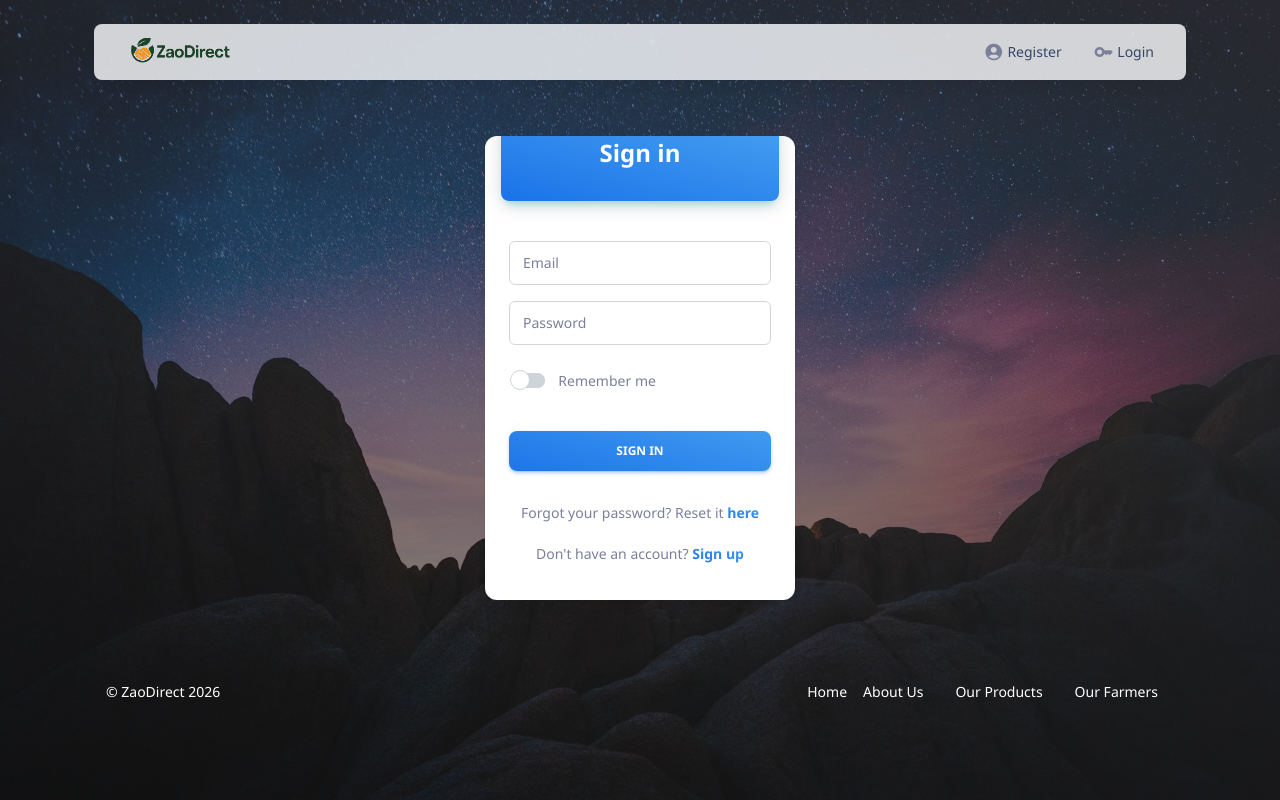
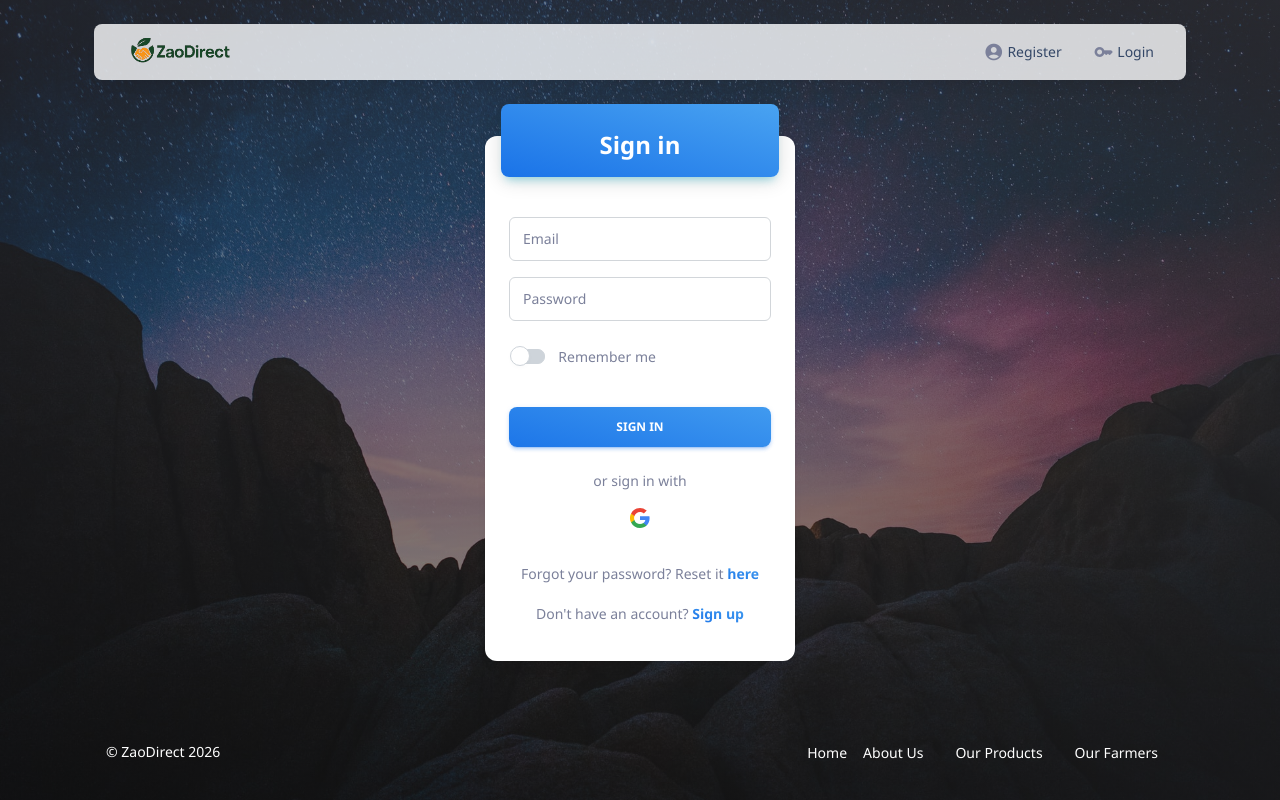
Before and after one commit to melcreates/ZaoDirect-2.0, a React (Create React App) app in the folder frontend/: page /auth/login in a window 1280 px wide. Built offline with nearby package versions, Linux system fonts and the light colour scheme; no server answers.

Commit message:
Google sign in/sign up fix

```diff
--- a/frontend/src/auth/login/index.js
+++ b/frontend/src/auth/login/index.js
@@ -6,6 +6,7 @@ import { Link } from "react-router-dom";
 // @mui material components
 import Card from "@mui/material/Card";
 import Switch from "@mui/material/Switch";
+import IconButton from "@mui/material/IconButton";
 
 // Material Dashboard 2 React components
 import MDBox from "components/MDBox";
@@ -18,6 +19,7 @@ import BasicLayoutLanding from "layouts/authentication/components/BasicLayoutLan
 
 // Images
 import bgImage from "assets/images/bg-sign-in-basic.jpeg";
+import googleLogo from "assets/images/small-logos/google-g.svg";
 
 import AuthService from "services/auth-service";
 import { AuthContext } from "context";
@@ -47,7 +49,7 @@ function Login() {
 
     const initializeGoogle = () => {
       if (!window.google?.accounts?.id) return;
-      if (window.__zaoGoogleInitialized) return;
+      if (!window.__zaoGoogleInitialized) {
         window.google.accounts.id.initialize({
           client_id: clientId,
           use_fedcm_for_prompt: false,
@@ -61,14 +63,6 @@ function Login() {
           },
         });
         window.__zaoGoogleInitialized = true;
-      const target = document.getElementById("google-signin-login");
-      if (target) {
-        target.innerHTML = "";
-        window.google.accounts.id.renderButton(target, {
-          type: "icon",
-          theme: "outline",
-          size: "large",
-        });
       }
     };
 
@@ -84,6 +78,18 @@ function Login() {
     script.onload = initializeGoogle;
     document.body.appendChild(script);
   }, []);
+
+  const handleGoogleClick = () => {
+    if (!process.env.REACT_APP_GOOGLE_CLIENT_ID) {
+      setGoogleError("Google sign in is not configured.");
+      return;
+    }
+    if (!window.google?.accounts?.id) {
+      setGoogleError("Google sign in is still loading. Please try again.");
+      return;
+    }
+    window.google.accounts.id.prompt();
+  };
 
   const changeHandler = (e) => {
     setInputs({
@@ -141,14 +147,14 @@ function Login() {
 
   return (
     <BasicLayoutLanding image={bgImage}>
-      <Card>
+      <Card sx={{ overflow: "visible" }}>
         <MDBox
           variant="gradient"
           bgColor="info"
           borderRadius="lg"
           coloredShadow="info"
           mx={2}
-          mt={-3}
+          mt={-4}
           p={2}
           mb={1}
           textAlign="center"
@@ -156,9 +162,6 @@ function Login() {
           <MDTypography variant="h4" fontWeight="medium" color="white" mt={1}>
             Sign in
           </MDTypography>
-          <MDBox mt={1} mb={1} display="flex" justifyContent="center" alignItems="center">
-            <div id="google-signin-login" />
-          </MDBox>
         </MDBox>
         <MDBox pt={4} pb={3} px={3}>
           <MDBox component="form" role="form" method="POST" onSubmit={submitHandler}>
@@ -210,6 +213,16 @@ function Login() {
                 sign in
               </MDButton>
             </MDBox>
+            <MDBox mt={2} mb={1} textAlign="center">
+              <MDTypography variant="button" color="text" fontWeight="regular">
+                or sign in with
+              </MDTypography>
+            </MDBox>
+            <MDBox mb={2} display="flex" justifyContent="center" alignItems="center">
+              <IconButton size="small" onClick={handleGoogleClick} aria-label="google-signin" sx={{ p: 0.5 }}>
+                <MDBox component="img" src={googleLogo} alt="Google" sx={{ width: 20, height: 20 }} />
+              </IconButton>
+            </MDBox>
             {credentialsErros && (
               <MDTypography variant="caption" color="error" fontWeight="light">
                 {credentialsErros}
--- a/frontend/src/auth/register/index.js
+++ b/frontend/src/auth/register/index.js
@@ -5,6 +5,7 @@ import { Link } from "react-router-dom";
 // @mui material components
 import Card from "@mui/material/Card";
 import Checkbox from "@mui/material/Checkbox";
+import IconButton from "@mui/material/IconButton";
 
 // Material Dashboard 2 React components
 import MDBox from "components/MDBox";
@@ -17,6 +18,7 @@ import CoverLayout from "layouts/authentication/components/CoverLayout";
 
 // Images
 import bgImage from "assets/images/bg-sign-up-cover.jpeg";
+import googleLogo from "assets/images/small-logos/google-g.svg";
 
 import AuthService from "services/auth-service";
 import { AuthContext } from "context";
@@ -113,7 +115,7 @@ function Register() {
 
     const initializeGoogle = () => {
       if (!window.google?.accounts?.id) return;
-      if (window.__zaoGoogleInitialized) return;
+      if (!window.__zaoGoogleInitialized) {
         window.google.accounts.id.initialize({
           client_id: clientId,
           use_fedcm_for_prompt: false,
@@ -127,14 +129,6 @@ function Register() {
           },
         });
         window.__zaoGoogleInitialized = true;
-      const target = document.getElementById("google-signup-register");
-      if (target) {
-        target.innerHTML = "";
-        window.google.accounts.id.renderButton(target, {
-          type: "icon",
-          theme: "outline",
-          size: "large",
-        });
       }
     };
 
@@ -151,16 +145,28 @@ function Register() {
     document.body.appendChild(script);
   }, []);
 
+  const handleGoogleClick = () => {
+    if (!process.env.REACT_APP_GOOGLE_CLIENT_ID) {
+      setGoogleError("Google sign up is not configured.");
+      return;
+    }
+    if (!window.google?.accounts?.id) {
+      setGoogleError("Google sign up is still loading. Please try again.");
+      return;
+    }
+    window.google.accounts.id.prompt();
+  };
+
   return (
     <CoverLayout image={bgImage}>
-      <Card>
+      <Card sx={{ overflow: "visible" }}>
         <MDBox
           variant="gradient"
           bgColor="info"
           borderRadius="lg"
           coloredShadow="success"
           mx={2}
-          mt={-3}
+          mt={-4}
           p={3}
           mb={1}
           textAlign="center"
@@ -292,7 +298,9 @@ function Register() {
               </MDTypography>
             </MDBox>
             <MDBox mb={2} display="flex" justifyContent="center" alignItems="center">
-              <div id="google-signup-register" />
+              <IconButton size="small" onClick={handleGoogleClick} aria-label="google-signup" sx={{ p: 0.5 }}>
+                <MDBox component="img" src={googleLogo} alt="Google" sx={{ width: 20, height: 20 }} />
+              </IconButton>
             </MDBox>
             <MDBox mt={3} mb={1} textAlign="center">
               <MDTypography variant="button" color="text">
```
Also changed, not shown: frontend/src/assets/images/small-logos/google-g.svg (added). Lines whose indentation alone changed are shown as unchanged.
